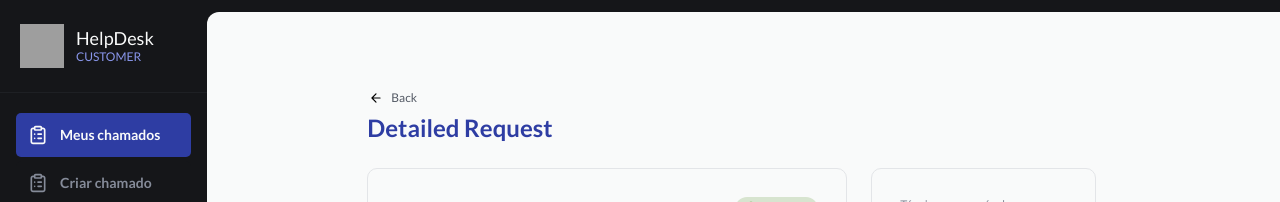
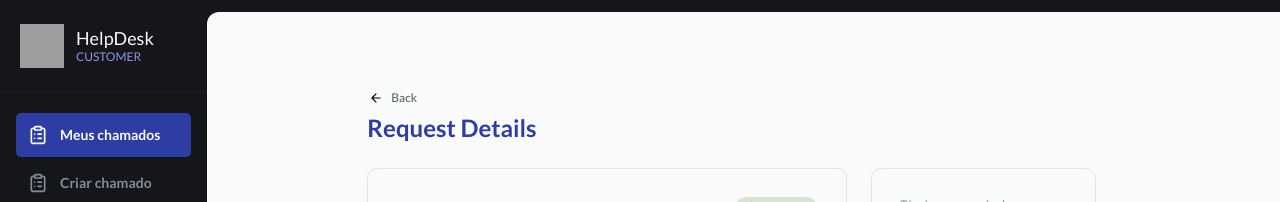
Before and after one commit to ed9arborges/HELPDESK-FRONTEND, a React (Vite) app: page /requests in a window 1280 px wide. Shown: the top 202 px of the page. Built offline with nearby package versions, Linux system fonts and the light colour scheme; grey boxes are pictures that could not be loaded.

Commit message:
@alias ajustmts / MainContentHeader variants

```diff
--- a/src/components/NavigationMenuSection.tsx
+++ b/src/components/NavigationMenuSection.tsx
@@ -6,7 +6,7 @@ import IconClipBoard from "../assets/icons/clipboard-list.svg?react"
 import { Header } from "./Header"
 import { HeaderNav } from "../core-components/header-nav"
 import { UserMenu } from "./user-menu"
-import { MenuMobile } from "../core-components/menu-mobile"
+import { MenuMobile } from "@core-components/menu-mobile"
 import { NavLink } from "react-router"
 
 
--- a/src/components/main-content-header.tsx
+++ b/src/components/main-content-header.tsx
@@ -1,36 +1,74 @@
-import React, { type ReactElement } from "react";
-import Text from "../core-components/text";
-import Icon from "../core-components/icon";
-import IconBack from "../assets/icons/arrow-left.svg?react";
+import React, { Children, type ReactElement } from "react"
+import Text from "@core-components/text"
+import Icon from "@core-components/icon"
+import { cva, type VariantProps } from "class-variance-authority"
 
-export const MainContentHeader = (): ReactElement => {
+import IconBack from "@assets/icons/arrow-left.svg?react"
+
+export const MainContentHeaderVariants = cva(
+  "flex w-[800px] items-end gap-4 relative flex-[0_0_auto] bg-transparent",
+  {
+    variants: {
+      variant: {
+        base: "",
+      },
+      backNav: {
+        false: "",
+        true: "",
+      },
+    },
+    defaultVariants: {
+      variant: "base",
+      backNav: false,
+    },
+  }
+)
+
+interface MainContentHeaderProps
+  extends VariantProps<typeof MainContentHeaderVariants> {
+  children: React.ReactNode
+}
+
+export const MainContentHeader = ({
+  children,
+  variant,
+  backNav,
+}: MainContentHeaderProps) => {
   const handleBackClick = () => {
     // Handle back navigation
-    window.history.back();
-  };
+    window.history.back()
+  }
 
   return (
-    <header className="flex w-[800px] items-end gap-4 relative flex-[0_0_auto] bg-transparent">
+    <header className={MainContentHeaderVariants()}>
       <div className="gap-1 flex-1 grow flex flex-col items-start relative">
+        {backNav && (
           <button
             className="all-[unset] box-border inline-flex h-5 items-center justify-center gap-2 px-0.5 py-0 relative cursor-pointer hover:opacity-80 transition-opacity"
             onClick={handleBackClick}
             type="button"
           >
-          <Icon
-            className="relative w-3.5 h-3.5"
-            svg={IconBack}
-          />
+            <Icon className="relative w-3.5 h-3.5" svg={IconBack} />
 
-          <Text as="span" variant="text-xs" className="text-gray-300 relative w-fit whitespace-nowrap">
+            <Text
+              as="span"
+              variant="text-xs"
+              className="text-gray-300 relative w-fit whitespace-nowrap"
+            >
               Back
             </Text>
           </button>
+        )
+        }
 
-        <Text as="h1" variant="text-xl-bold" className="relative self-stretch text-blue-dark">
-          Detailed Request
+        <Text
+          as="h1"
+          variant="text-xl-bold"
+          className="relative self-stretch text-blue-dark"
+        >
+          {children}
         </Text>
       </div>
     </header>
-  );
-};
+  )
+}
--- a/src/components/request-detail-content.tsx
+++ b/src/components/request-detail-content.tsx
@@ -68,7 +68,7 @@ export const RequestDetailsContent = (): ReactElement => {
               iconAdd={IconQuestion}
               variant="success"
             >
-             {ticketData.status}
+              {ticketData.status}
             </Tag>
           </div>
 
@@ -164,8 +164,7 @@ export const RequestDetailsContent = (): ReactElement => {
             <div className="text-sm text-gray-200">{pricingData.total}</div>
           </div>
         </div>
-
       </SectionContainer>
-    </ section>
+    </section>
   )
 }
--- a/src/core-components/button.tsx
+++ b/src/core-components/button.tsx
@@ -1,6 +1,6 @@
 import React from "react"
-import Icon from "../core-components/icon"
-import Text from "../core-components/text"
+import Icon from "@core-components/icon"
+import Text from "@core-components/text"
 import { cva, type VariantProps } from "class-variance-authority"
 
 export const buttonVariants = cva(
--- a/src/pages/customer-pages/page-customer-request.tsx
+++ b/src/pages/customer-pages/page-customer-request.tsx
@@ -1,13 +1,13 @@
 
-import { MainContentHeader } from "../../components/main-content-header"
-import { RequestDetailsContent } from "../../components/request-detail-content"
-import MainContent from "../../core-components/main-content"
+import { MainContentHeader } from "@components/main-content-header"
+import { RequestDetailsContent } from "@components/request-detail-content"
+import MainContent from "@core-components/main-content"
 
 
 export function PageCustomerRequest() {
   return (
     <section className="flex flex-col items-start gap-6 pt-[52px] pb-12 px-6 relative bg-gray-600 w-full md:max-w-[50rem] md:mx-auto">
-      <MainContentHeader />
+      <MainContentHeader backNav>Request Details</MainContentHeader>
       <RequestDetailsContent />
     </section>
   )
--- a/tsconfig.json
+++ b/tsconfig.json
@@ -7,10 +7,11 @@
   "compilerOptions": {
     "baseUrl": "src",
     "paths": {
+      "@/*": ["*"],
       "@icons/*": ["assets/icons/*"],
       "@assets/*": ["assets/*"],
       "@components/*": ["components/*"],
-      "@core/*": ["core-components/*"]
+      "@core-components/*": ["core-components/*"]
     },
     "forceConsistentCasingInFileNames": true,
     "strict": true
--- a/vite.config.ts
+++ b/vite.config.ts
@@ -7,10 +7,11 @@ export default defineConfig({
   plugins: [tailwindcss(), svgr()],
   resolve: {
     alias: {
+      '@': '/src',
       '@icons': '/src/assets/icons',
       '@assets': '/src/assets',
       '@components': '/src/components',
-      '@core': '/src/core-components',
+      '@core-components': '/src/core-components',
     },
   },
 })
```
Also changed, not shown: tsconfig.app.json (+13 -1 lines). Lines whose indentation alone changed are shown as unchanged.
